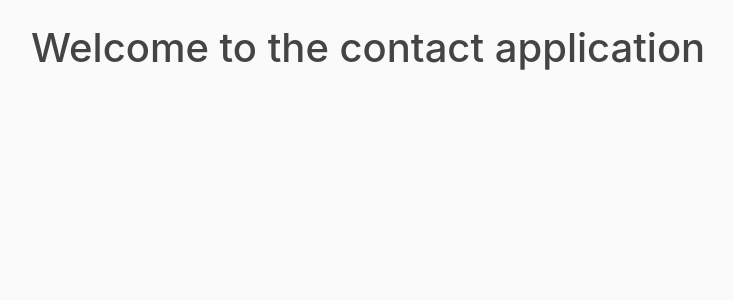
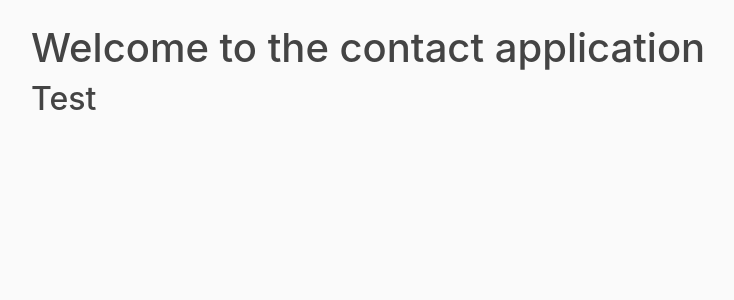
Before and after one commit to C1003593/Development-Project, a Django app: page / in a window 1280 px wide. Shown: the part 56-356 px from the top of the page, without its empty margins (54-788 px from the left). Run offline with Django 5.2, Linux system fonts and the light colour scheme; some libraries are stand-ins or nearby versions.

Commit message:
27/01/2024 Test.

```diff
--- a/ContactApplication/templates/ContactApplication/home.html
+++ b/ContactApplication/templates/ContactApplication/home.html
@@ -1,4 +1,5 @@
 {% extends "ContactApplication/base.html" %}
 {% block content %}
     <h1>Welcome to the contact application</h1>
+    <h2>Test</h2>
 {% endblock content %}
```
